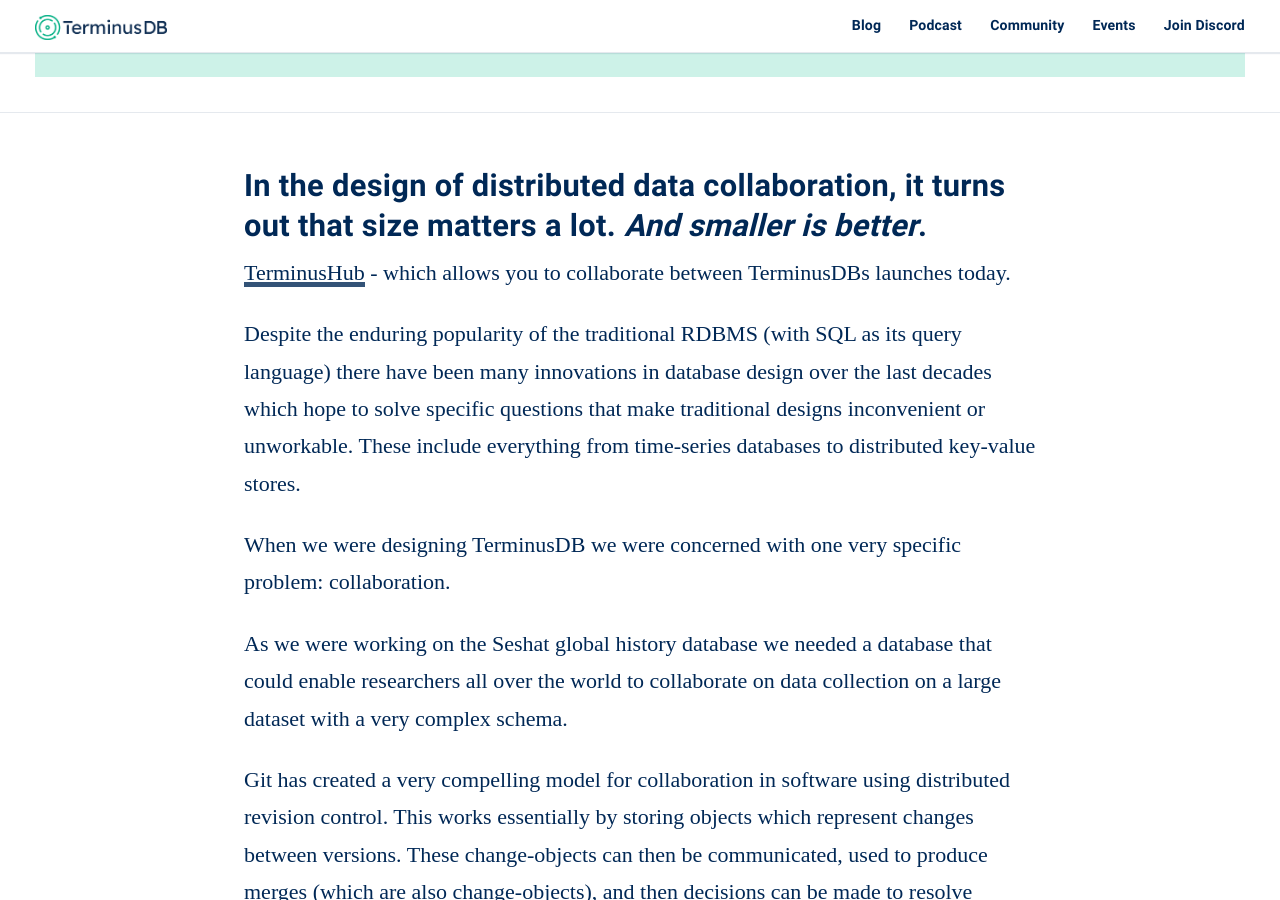
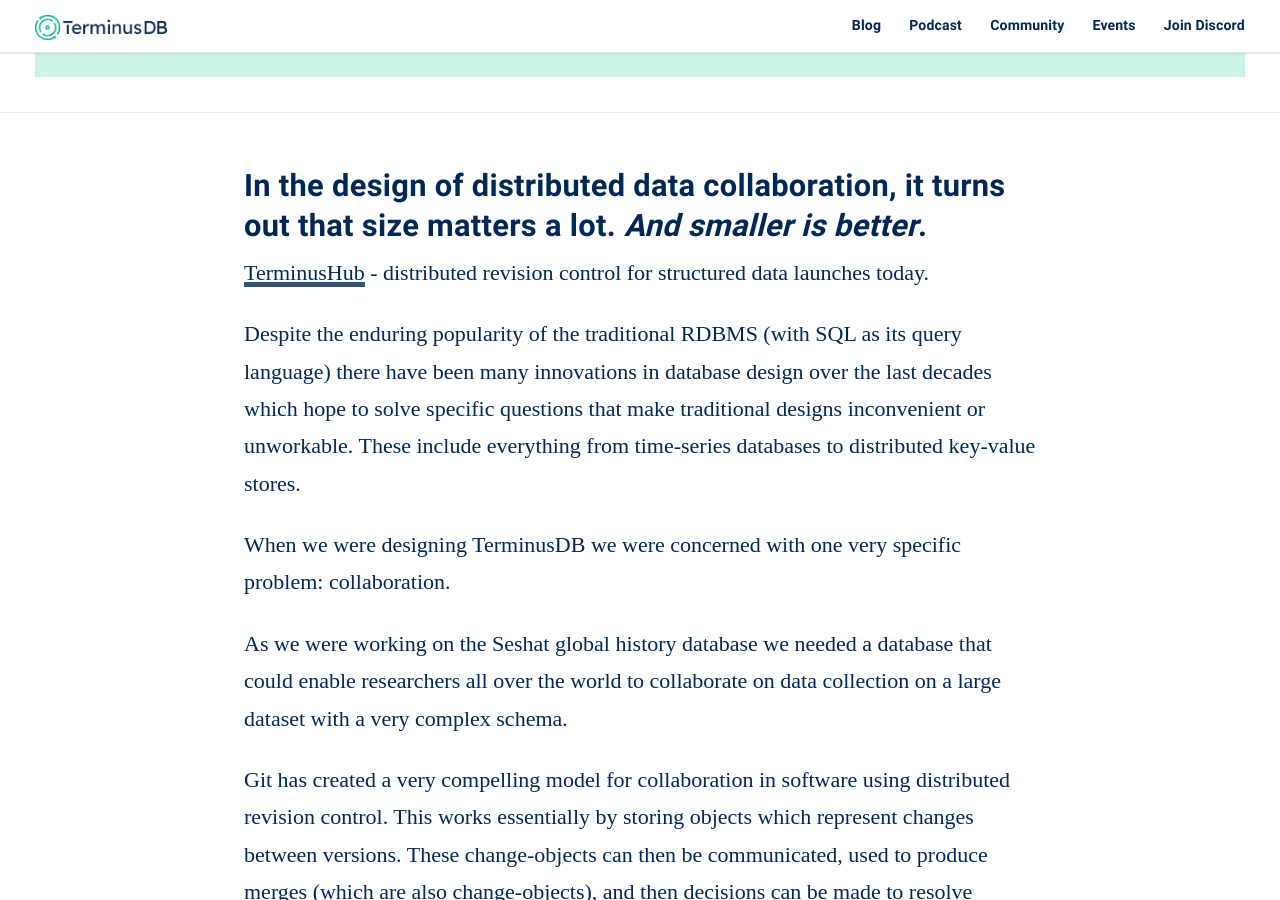
Before and after one commit to terminusdb/terminusdb-blog, a Jekyll site: the page built from _posts/2020-09-08-size-matters.md, in a window 1280 px wide and 900 px high, scrolled down 1077 px. Built offline with Jekyll 4.4.1, drawn with Linux system fonts in a browser that asks for light colours; some web fonts are replaced; comment, search, counter and statistics services are not loaded.

Commit message:
Update Blog “2020-09-08-size-matters”

```diff
--- a/_posts/2020-09-08-size-matters.md
+++ b/_posts/2020-09-08-size-matters.md
@@ -16,7 +16,7 @@
 ---
 ### In the design of distributed data collaboration, it turns out that size matters a lot. *And smaller is better*.
 
-[TerminusHub](https://terminusdb.com/hub/) - which allows you to collaborate between TerminusDBs launches today.
+[TerminusHub](https://terminusdb.com/hub/) - distributed revision control for structured data launches today.
 
 Despite the enduring popularity of the traditional RDBMS (with SQL as its query language) there have been many innovations in database design over the last decades which hope to solve specific questions that make traditional designs inconvenient or unworkable. These include everything from time-series databases to distributed key-value stores.
 
```
